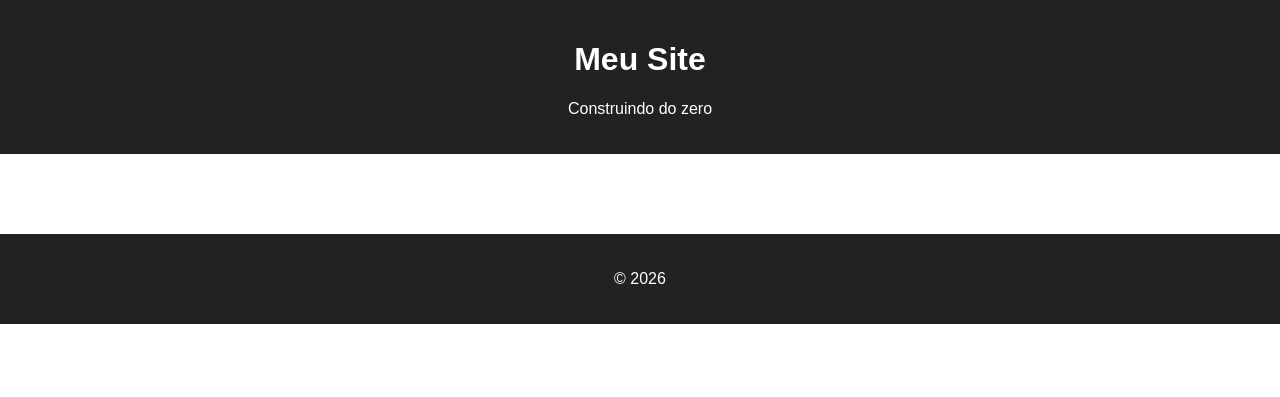
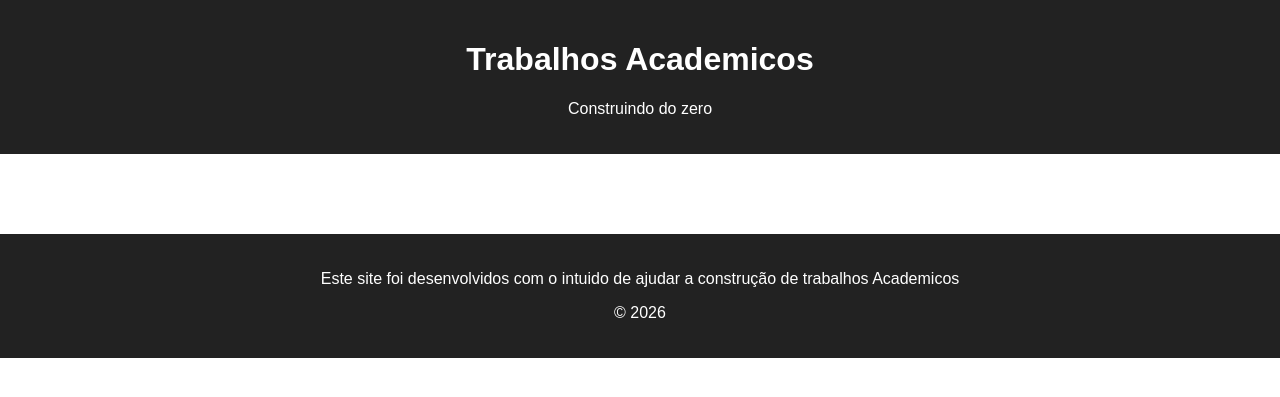
Before and after one commit to HananReis/youtube-downloader, a Flask app: page / in a window 1280 px wide. Shown: the top 397 px of the page. Run offline with Flask 3, Linux system fonts and the light colour scheme.

Commit message:
Atualização dos arquivos

```diff
--- a/templates/index.html
+++ b/templates/index.html
@@ -2,13 +2,14 @@
 <html lang="pt-br">
 <head>
     <meta charset="UTF-8">
-    <title>{% block title %}Meu Site{% endblock %}</title>
-    <link rel="stylesheet" href="{{ url_for('static', filename='style.css') }}">
+    <title>{% block title %}Trabalhos Academicos{% endblock %}</title>
+    <link rel="stylesheet" href="../static/style.css">
+    <!-- <link rel="stylesheet" href="{{ url_for('static', filename='style.css') }}"/>-->
 </head>
 <body>
 
 <header>
-    <h1>Meu Site</h1>
+    <h1>Trabalhos Academicos</h1>
     <p>Construindo do zero</p>
 </header>
 
@@ -17,6 +18,7 @@
 </main>
 
 <footer>
+    <p>Este site foi desenvolvidos com o intuido de ajudar a construção de trabalhos Academicos</p>
     <p>© 2026</p>
 </footer>
 
```
